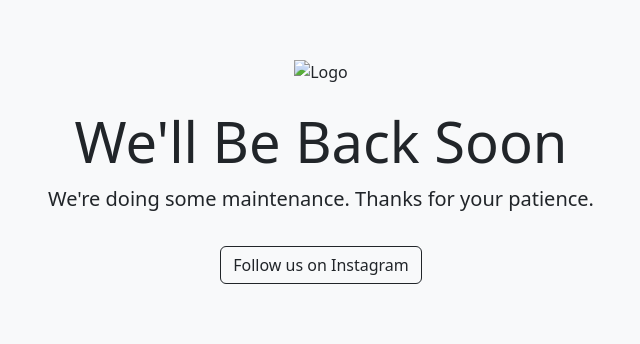
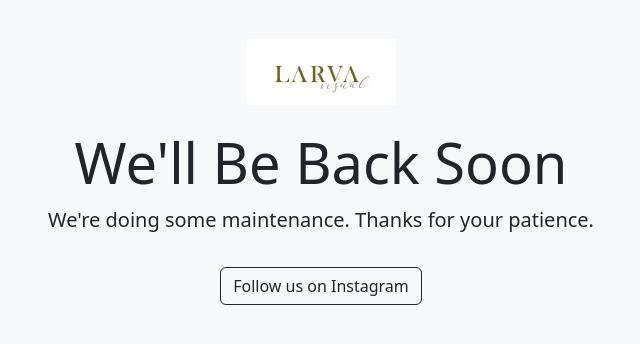
Before and after one commit to sembodogelar/wedding-site-bootstrap, a plain HTML site: page index.html in a window 1280 px wide. Shown: the part 228-572 px from the top of the page, without its empty margins (319-959 px from the left). Drawn offline with nearby package versions, Linux system fonts and the light colour scheme.

Commit message:
fix image asset link

```diff
--- a/index.html
+++ b/index.html
@@ -9,7 +9,7 @@
 <body class="d-flex justify-content-center align-items-center vh-100 text-center bg-light">
   <div>
     <!-- LOGO -->
-    <img src="larva-header-logo.webp" alt="Logo" class="mb-4" style="max-width: 150px;">
+    <img src="images/larva-header-logo.webp" alt="Larva Visal wedding logo featuring elegant script text Larva Visal with floral accents on a soft background, conveying a joyful and romantic atmosphere" class="mb-4" style="max-width: 150px;">
 
     <!-- HEADINGS -->
     <h1 class="display-4">We'll Be Back Soon</h1>
```
